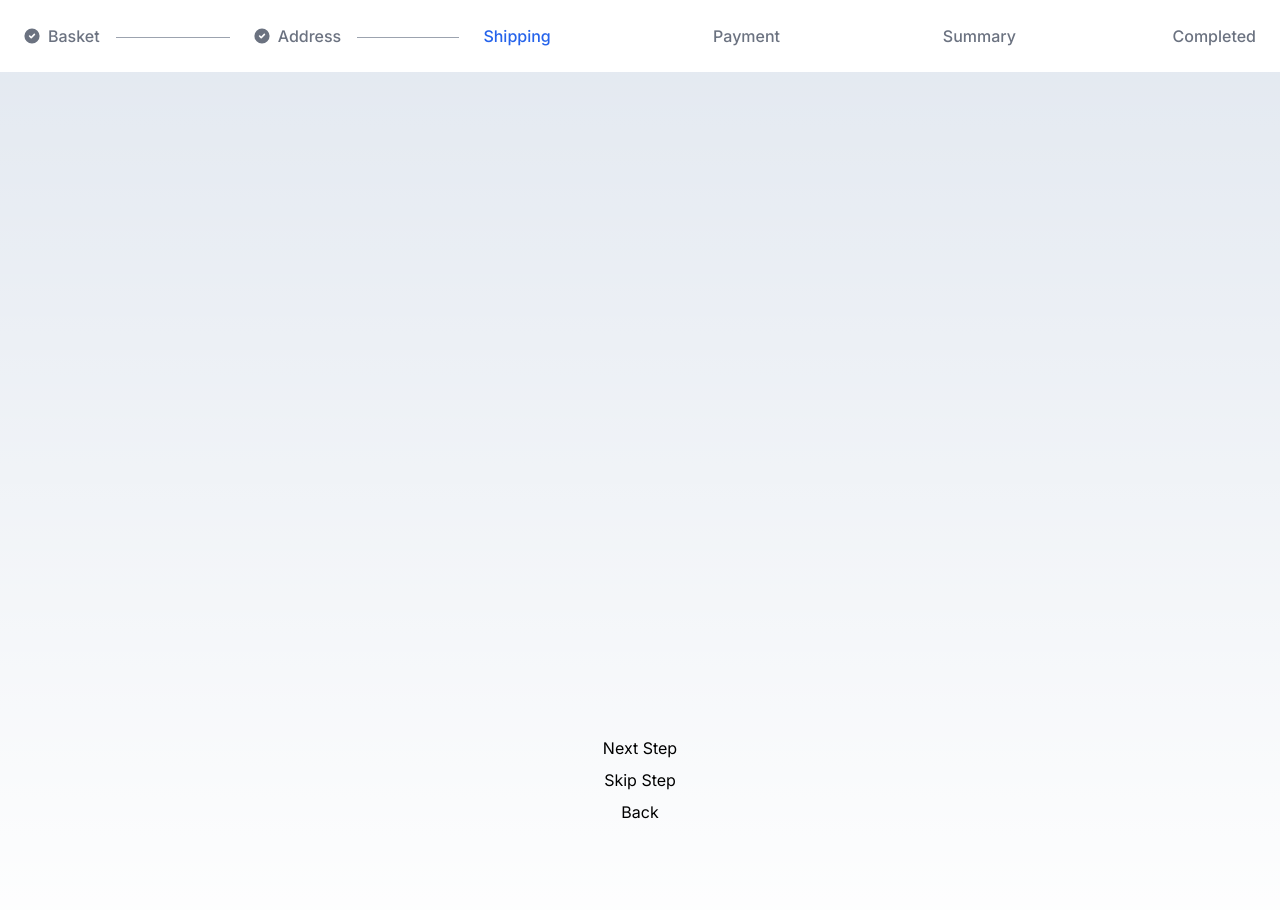
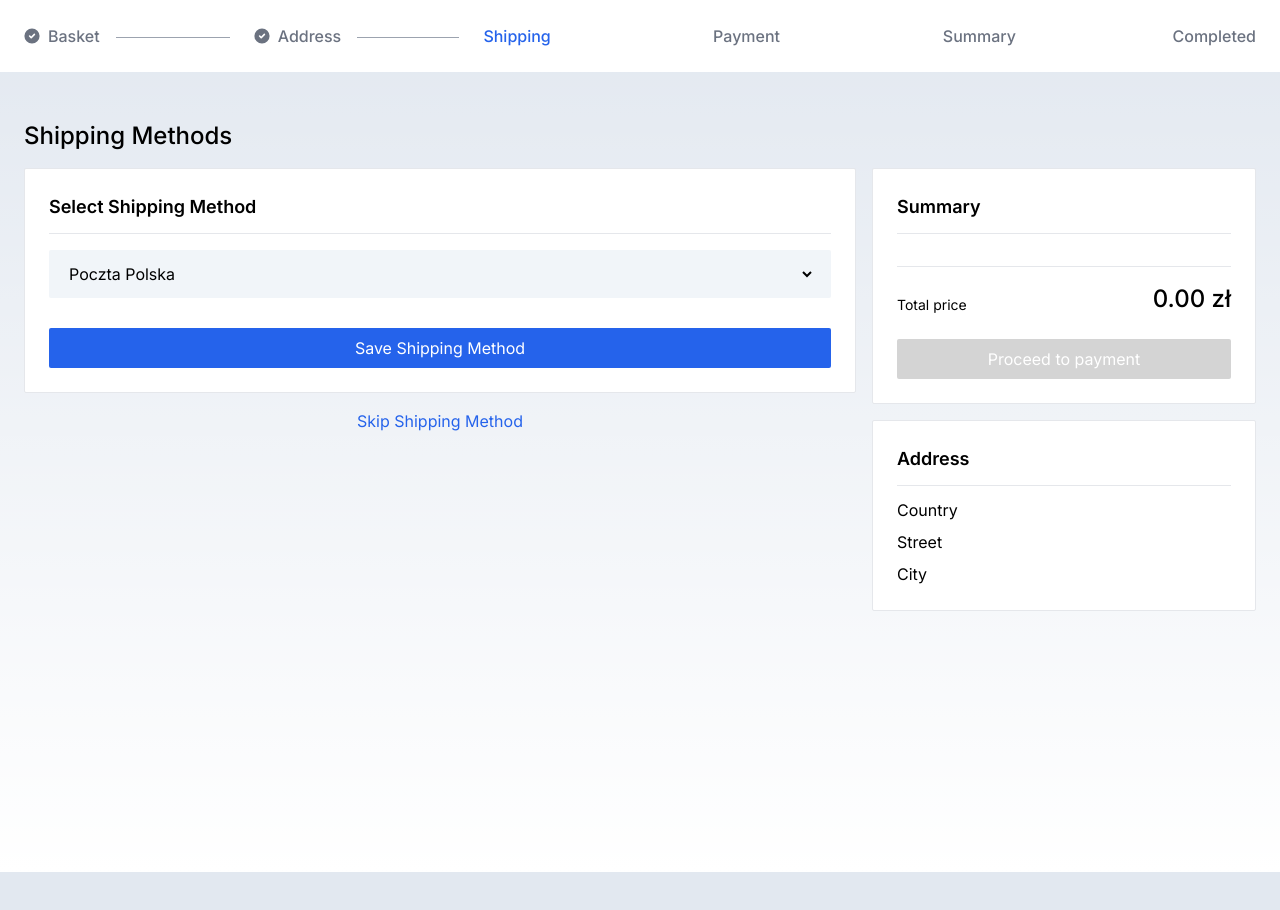
Before and after one commit to energywraith/basket-cart, a Next.js app: page /shipment in a window 1280 px wide. Shown: the top 910 px of the page. After the commit the page ends 872 px from the top, so only its background shows below. Built offline with nearby package versions, Linux system fonts and the light colour scheme.

Commit message:
Add Shipment page contents

```diff
--- a/src/app/shipment/page.tsx
+++ b/src/app/shipment/page.tsx
@@ -1,26 +1,65 @@
 "use client";
+
+import { Card } from "@/components/common/Card";
+import { Link } from "@/components/common/Link";
+import { AddressSummary } from "@/components/templates/AddressSummary";
+import { CartSummary } from "@/components/templates/CartSummary";
+import { ShippingCard } from "@/components/templates/ShippingCard";
+import { ShippingForm } from "@/components/templates/ShippingForm";
+import { useAppMachine } from "@/context/AppMachineContext";
+import { ShippingMethod } from "@/context/AppMachineContext/types";
+import { useState } from "react";
 
 // State = addressed
 
-import { useAppMachine } from "@/context/AppMachineContext";
-import Link from "next/link";
+export default function Shipment() {
+  const { state, actor } = useAppMachine();
 
-export default function Address() {
-  const { states } = useAppMachine();
+  const [showForm, setShowForm] = useState(false);
+
+  const onSubmit = (shippingMethod: ShippingMethod) => {
+    actor.send({
+      type: "SET_SHIPPING_METHOD",
+      shippingMethod,
+    });
+
+    setShowForm(false);
+  };
+
+  const shippingMethod = state.context.shippingMethod;
 
   return (
-    <main className="flex min-h-screen flex-col items-center p-24">
-      <section className="flex flex-col items-center gap-y-2 mt-auto">
-        <Link href="/payment" onClick={() => states.goNext()}>
-          Next Step
-        </Link>
-        <Link href="/payment" onClick={() => states.skipStep()}>
-          Skip Step
-        </Link>
-        <Link href="/address" onClick={() => states.goBack()}>
-          Back
-        </Link>
+    <>
+      <h1 className="self-start text-2xl font-medium">Shipping Methods</h1>
+      <section className="flex flex-col md:flex-row w-full gap-4">
+        <section className="flex-grow flex flex-col gap-4">
+          {!shippingMethod || showForm ? (
+            <>
+              <Card className="flex flex-col gap-y-4">
+                <Card.Header as="h2">Select Shipping Method</Card.Header>
+                <ShippingForm
+                  onCancel={showForm ? () => setShowForm(false) : undefined}
+                  onSubmit={onSubmit}
+                />
+              </Card>
+              <Link variant="text" href="payment" className="self-center">
+                Skip Shipping Method
+              </Link>
+            </>
+          ) : (
+            <ShippingCard onChangeShipping={() => setShowForm(true)} />
+          )}
+        </section>
+        <section className="flex flex-col w-full md:max-w-sm gap-y-4">
+          <CartSummary
+            proceedTo="payment"
+            proceedText="Proceed to payment"
+            isProceedDisabled={!shippingMethod}
+            showCartItems
+          />
+          <AddressSummary />
+        </section>
       </section>
-    </main>
+    </>
   );
 }
--- a/src/components/common/Link/Link.tsx
+++ b/src/components/common/Link/Link.tsx
@@ -6,15 +6,32 @@ interface LinkProps extends NextLinkProps {
   disabled?: boolean;
   children?: ReactNode;
   className?: string;
+  variant?: keyof typeof variants;
 }
 
-const Link = ({ children, disabled, className, ...props }: LinkProps) => {
+const variants = {
+  text: "text-blue-600",
+  solid: "w-full text-white p-2 rounded-sm text-center bg-blue-600",
+};
+
+const disabledVariants = {
+  text: "text-neutral-300",
+  solid: "bg-neutral-300 pointer-events-none",
+};
+
+const Link = ({
+  children,
+  disabled,
+  className,
+  variant = "solid",
+  ...props
+}: LinkProps) => {
   return (
     <NextLink
       {...props}
       className={classNames(
-        "w-full text-white p-2 rounded-sm text-center",
-        disabled ? "bg-neutral-300 pointer-events-none" : "bg-blue-600",
+        variants[variant],
+        disabled && disabledVariants[variant],
         className
       )}
     >
```
